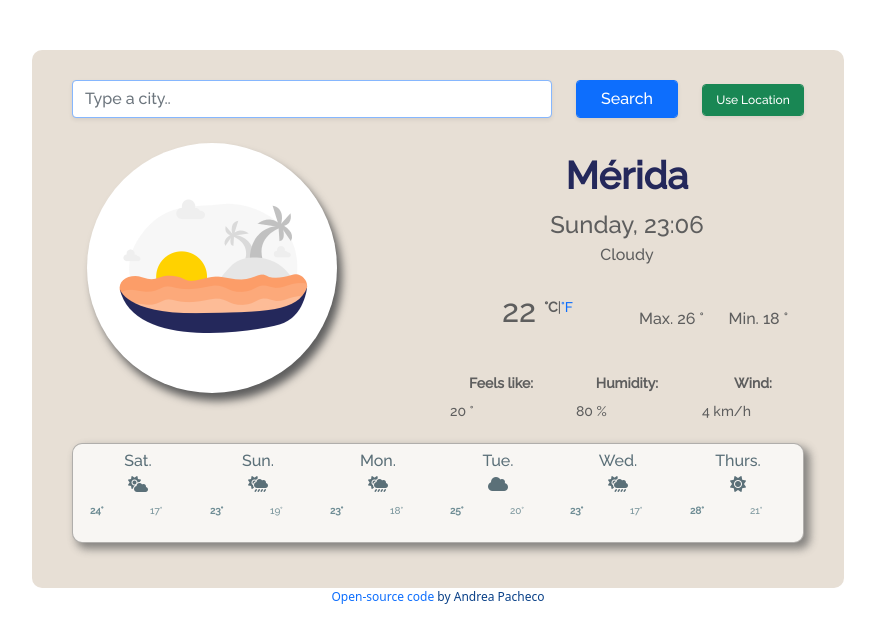
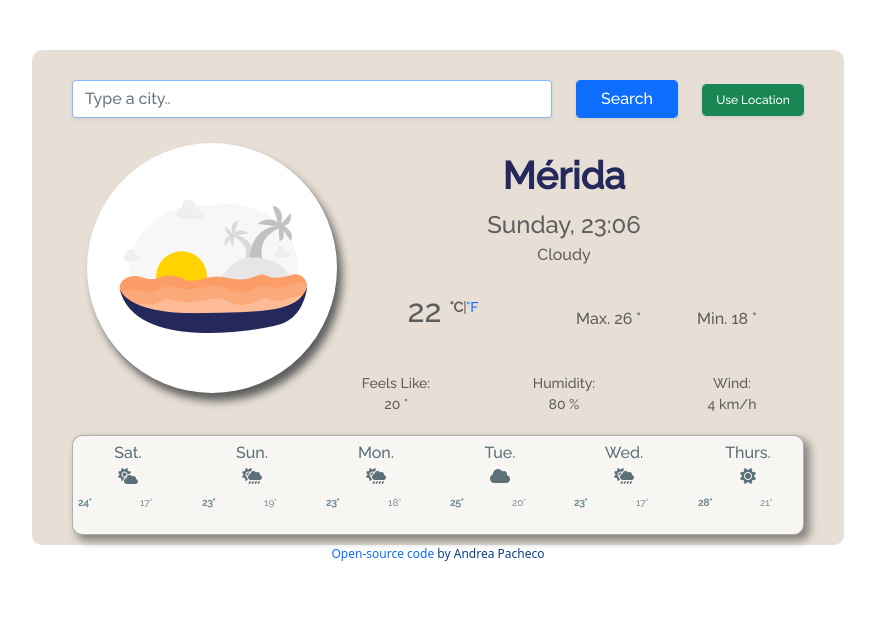
Before and after one commit to anpascott/Weather-Wizz-App, a plain HTML site: page index.html in a window 1280 px wide. Shown: the whole page, without its empty margins (202-1077 px from the left). Drawn offline with nearby package versions, Linux system fonts and the light colour scheme; a web font is replaced by a local one.

Commit message:
CSS Improved

```diff
--- a/Source/style.css
+++ b/Source/style.css
@@ -69,7 +69,7 @@ a {
   border-radius: 10px;
   margin: 0 auto;
   position: relative;
-  top: -15px;
+  top: 20px;
   box-shadow: 5px 5px 8px 1px;
 }
 
@@ -112,6 +112,12 @@ a {
   text-decoration: none;
 }
 
+.variable {
+  text-align: center;
+  margin-top: 0px;
+  font-size: 14px;
+}
+
 .active {
   color: rgb(94, 94, 94);
   cursor: default;
@@ -122,19 +128,6 @@ a {
 .active:hover {
   text-decoration: none;
   color: rgb(94, 94, 94);
-}
-
-.title {
-  font-size: 14px;
-  font-weight: bold;
-  text-align: center;
-}
-.value {
-  font-size: 14px;
-  text-align: center;
-  margin-bottom: 25px;
-  position: relative;
-  top: -35px;
 }
 
 #current-location-button {
--- a/index.html
+++ b/index.html
@@ -27,14 +27,14 @@
           </div>
         </div>
     <div class="row">
-      <div class="col-6">
+      <div class="col-4">
 
         <div class="main-img">
           <img class= "nice-weather" src="Source/media/img/Sun_Two Color.png" alt="Nice Weather" id="icon">
       </div>
     </div>
 
-      <div class="col-6">
+      <div class="col-8">
           <div class="general-info-container">
             <h1 id="city">
       Mérida
@@ -72,47 +72,38 @@
     </h2>
               <div class="row">
                   <div class="col">
-                      <p class="variable title">
-                        Feels like:
-                      </p>
+                      <div class="variable">
+                        Feels Like:
                     </br>
-                        <span class="variable value" id="feels-like-value">
-                            20
-                        </span>
-                        <span class="variable value">
+                        <span id="feels-like-value">20</span>
                         °
-                        </span>
+                  </div>
                 </div>
                 <div class="col">
-                      <p class="variable title">
+                      <div class="variable">
                         Humidity:
-                      </p>
                     </br>
-                        <span class="variable value" id="humidity-value">
-                            80
-                        </span>
-                        <span class="variable value">
+                        <span id="humidity-value">80</span>
                         %
-                        </span>
+                  </div>
                 </div>
                   <div class="col">
-                      <p class="variable title">
+                      <div class="variable">
                         Wind:
-                      </p>
                     </br>
-                        <span class="variable value" id="wind-value">
+                        <span id="wind-value">
                             4
                         </span>
-                        <span class="variable value">
                           km/h
-                        </span>
+                      </div>
                        </div>
         </div>
       </div>
      <div>
   </div>
 </div>
-<div class="row container-fc">
+<div class="container-fc">
+<div class="row">
   <div class="col-2">
 <p class="day-fc">
   Sat.
@@ -229,6 +220,7 @@
                           </div>
                       </div>
                       </div>
+</div>
 <small id="repository">
 <a href="https://github.com/anpascott/weather-app.git" target="_blank">Open-source code</a>
 by Andrea Pacheco
```
Lines whose indentation alone changed are shown as unchanged.
